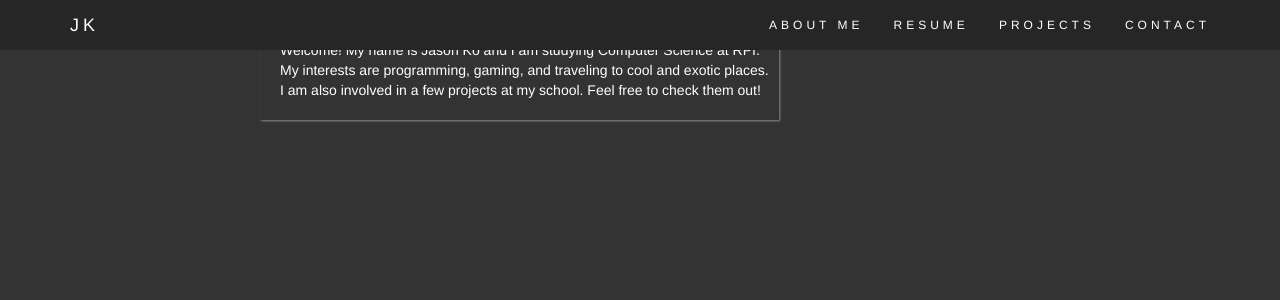
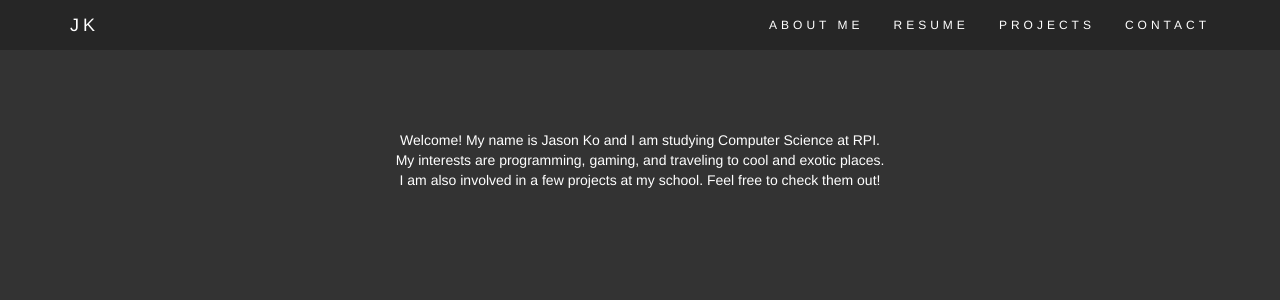
Before and after one commit to jko0531/personal-website, a Jekyll site: the page built from _pages/about.html, in a window 1280 px wide. Shown: the top 300 px of the page. Built offline with Jekyll 4.4.1, drawn with Linux system fonts in a browser that asks for light colours.

Commit message:
about me

```diff
--- a/_pages/about.html
+++ b/_pages/about.html
@@ -51,16 +51,8 @@ img{
 </style>
 
 <br><br><br>
-<div id = 'talk-container'>
-	<div id='talk-content-container'>
-		<div class='talk-block'>
-			<div class='text-container'>
-				<div class='talk-left-text'>
-				Welcome! My name is Jason Ko and I am studying Computer Science at RPI.<br>
-				My interests are programming, gaming, and traveling to cool and exotic places. <br>
-				I am also involved in a few projects at my school. Feel free to check them out!<br>
-				</div>
-			</div>
-		</div>
-	</div>
+<div>
+Welcome! My name is Jason Ko and I am studying Computer Science at RPI.<br>
+My interests are programming, gaming, and traveling to cool and exotic places. <br>
+I am also involved in a few projects at my school. Feel free to check them out!<br>
 </div>
```
